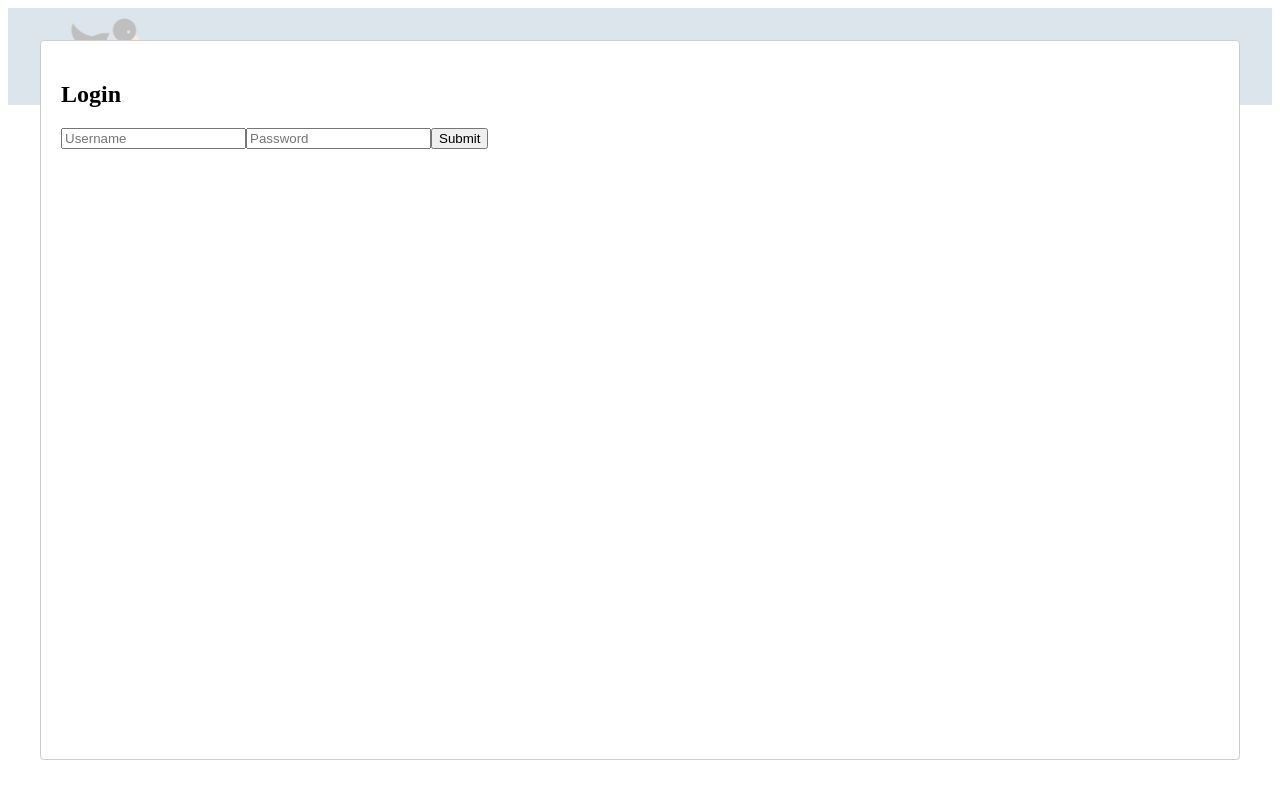
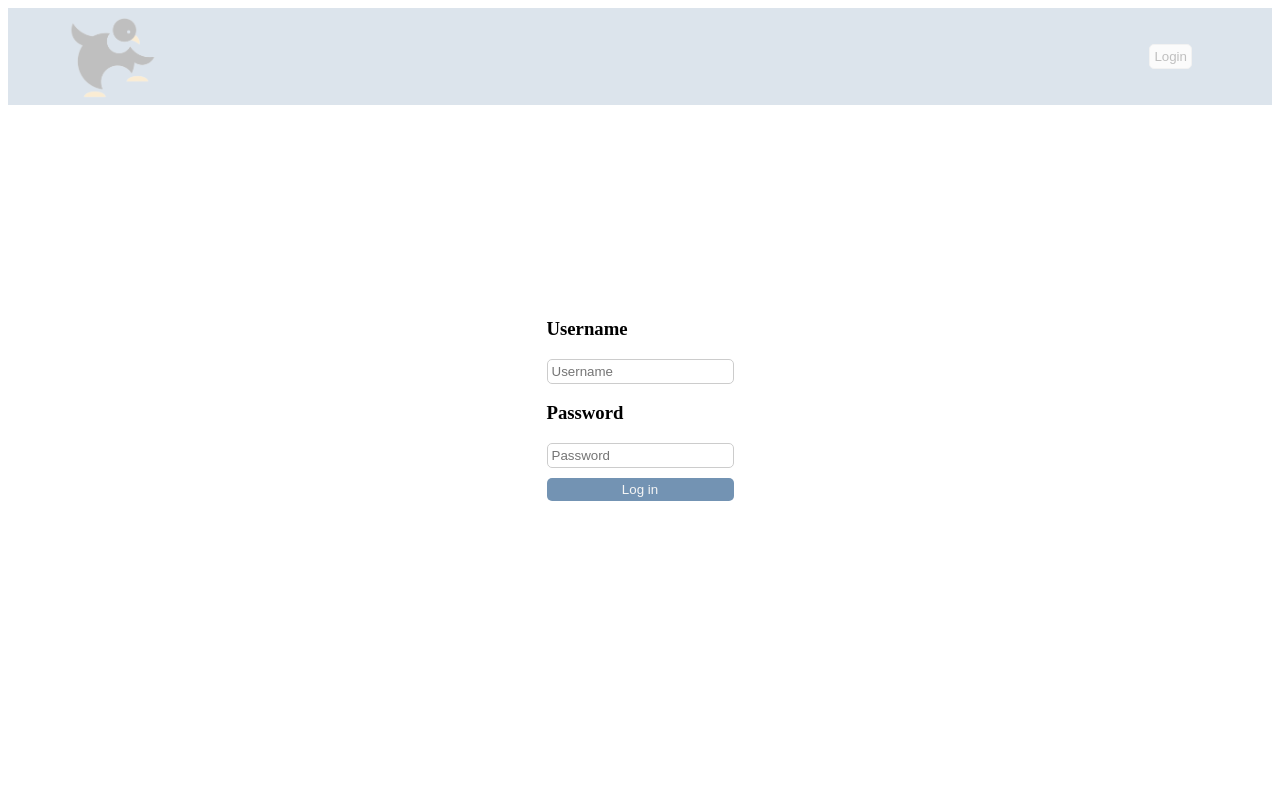
Before and after one commit to Kristin611/huddle, a React (Vite) app in the folder client/: page / in a window 1280 px wide. Both pictures are taken after a click on the button "Login". Built offline with nearby package versions, Linux system fonts and the light colour scheme.

Commit message:
added css to login form

```diff
--- /dev/null
+++ b/client/src/components/LoginModal/LoginModal.css
@@ -0,0 +1,37 @@
+.modal {
+    /* width: 5rem;
+    height: 5rem; */
+    display: flex;
+    justify-content: center;
+    align-items: center;
+    height: 100%;
+
+}
+
+form {
+    display: flex;
+    flex-direction: column;
+
+
+}
+
+input, button {
+    padding: 4px;
+    border-radius: 5px;
+    border: 1px solid #ccc;
+
+}
+
+.loginBtn {
+    margin-top: 10px;
+    background-color: rgb(115, 147, 179);
+    color: whitesmoke;
+    border: none;
+    border-radius: 5px;
+    cursor: pointer;
+}
+
+.loginBtn:hover {
+    background-color: rgb(105, 142, 179);
+
+}
--- a/client/src/components/LoginModal/index.jsx
+++ b/client/src/components/LoginModal/index.jsx
@@ -1,5 +1,6 @@
 import React, { useState } from 'react';
 import Modal from 'react-modal';
+import './LoginModal.css'
 
 const LoginModal = ({ isOpen, onClose }) => {
     const [username, setUsername] = useState('');
@@ -24,9 +25,10 @@ const LoginModal = ({ isOpen, onClose }) => {
 
   return (
     <>
-        <Modal isOpen={isOpen} onRequestClose={onClose}>
-            <h2>Login</h2>
+        <Modal className='modal' isOpen={isOpen} onRequestClose={onClose}>
+            {/* <h2>Enter Your Credentials:</h2> */}
             <form onSubmit={handleSubmit}>
+                <h3>Username</h3>
                 <input
                     value={username}
                     name="username"
@@ -34,6 +36,7 @@ const LoginModal = ({ isOpen, onClose }) => {
                     type='text'
                     placeholder='Username'
                 />
+                <h3>Password</h3>
                 <input
                     value={password}
                     name='password'
@@ -41,8 +44,8 @@ const LoginModal = ({ isOpen, onClose }) => {
                     type='text'
                     placeholder='Password'
                 />
-                <button type='submit'>
-                    Submit
+                <button className='loginBtn' type='submit'>
+                    Log in
                 </button>
 
             </form>
```
